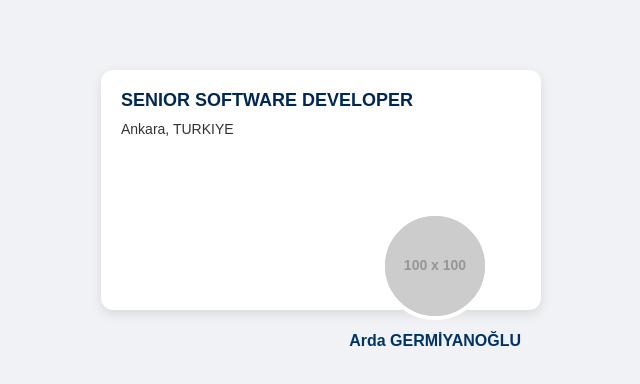
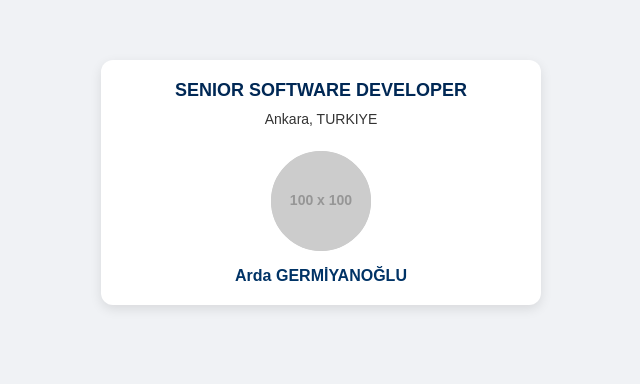
Before and after one commit to ardagermiyanoglu/ardagermiyanoglu.github.io, a plain HTML site: page index.html in a window 1280 px wide. Shown: the part 218-602 px from the top of the page, without its empty margins (319-959 px from the left). Drawn offline with Linux system fonts and the light colour scheme; placeholder pictures from the web are drawn by us.

Commit message:
Update index.html

```diff
--- a/index.html
+++ b/index.html
@@ -2,6 +2,7 @@
 <html lang="en">
 <head>
     <meta charset="UTF-8">
+    <meta name="viewport" content="width=device-width, initial-scale=1.0">
     <title>Arda Germiyanoğlu</title>
     <style>
         body {
@@ -11,35 +12,40 @@
             justify-content: center;
             align-items: center;
             height: 100vh;
+            margin: 0;
+            padding: 20px; /* Kenarlara boşluk ekler */
+            box-sizing: border-box; /* padding'in genişliğe dahil olmasını sağlar */
         }
 
         .card {
-      width: 400px;
-      height:200px;
+            width: 100%; /* Mobil cihazlarda tam genişlik */
+            max-width: 400px; /* Geniş ekranlarda maksimum genişlik */
             background: white;
             border-radius: 12px;
             padding: 20px;
             box-shadow: 0 4px 12px rgba(0,0,0,0.1);
-      position: relative; /* fotoğrafı konumlandırmak için */
+            position: relative;
+            min-height: 200px; /* İçerik için minimum yükseklik */
         }
 
         .title {
             font-size: 18px;
             font-weight: bold;
             color: #002855;
+            text-align: center; /* Başlık ortalanır */
         }
 
         .date-location {
             font-size: 14px;
             color: #333;
             margin-top: 10px;
+            text-align: center; /* Konum bilgisi ortalanır */
         }
 
         .profile {
-      position: absolute;
-      bottom: -40px; /* kartın altından taşırır */
-      right: 20px;   /* sağ alt köşeye hizalar */
+            position: relative; /* Mobil görünüm için statik konum */
             text-align: center;
+            margin-top: 20px; /* İçerikle arasına boşluk */
         }
 
         .profile img {
@@ -47,8 +53,8 @@
             height: 100px;
             border-radius: 50%;
             object-fit: cover;
-      background: #ccc; /* placeholder */
-      border: 4px solid white; /* kenar beyaz çerçeve efekti */
+            background: #ccc;
+            border: 4px solid white;
         }
 
         .name {
@@ -56,6 +62,13 @@
             font-size: 16px;
             font-weight: bold;
             color: #003366;
+        }
+
+        /* Mobil cihazlar için ek düzenlemeler */
+        @media (max-width: 600px) {
+            .card {
+                padding: 15px; /* Daha küçük padding */
+            }
         }
     </style>
 </head>
```
Lines whose indentation alone changed are shown as unchanged.
